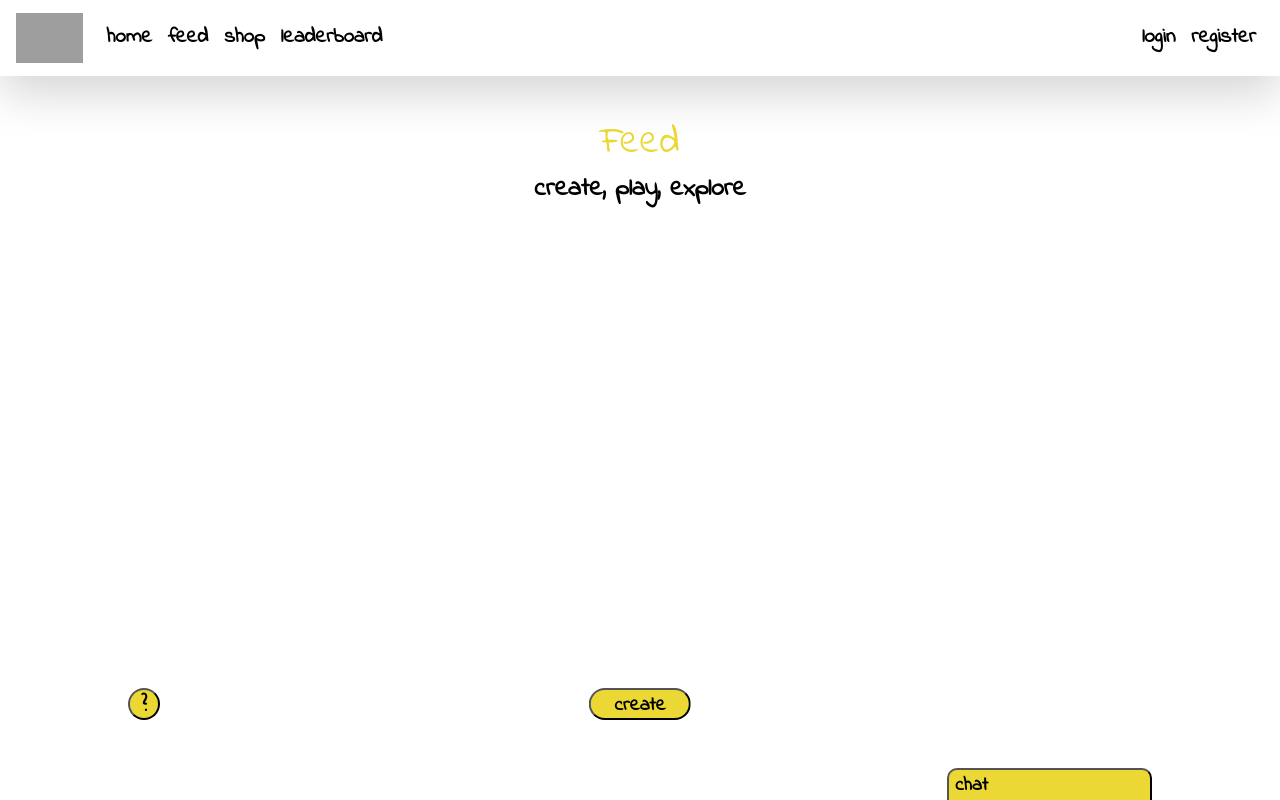
After one commit to James-h95/Webdev-project, a Flask app: page /feed in a window 1280 px wide. The commit adds this page. Run offline with Flask 3, Linux system fonts and the light colour scheme; some libraries are stand-ins or nearby versions; grey boxes are pictures that could not be loaded.

Commit message:
Finished create form to allow users to make games, ready for merging.

```diff
--- a/application/routes.py
+++ b/application/routes.py
@@ -1,7 +1,7 @@
 from application import app,db
 from flask import render_template, redirect, url_for, flash, get_flashed_messages
-from application.models import Item, User, Message
-from application.forms import RegisterForm
+from application.models import Item, User, Message, Game
+from application.forms import RegisterForm, CreateGameForm
 
 @app.route('/')
 @app.route('/home')
@@ -24,13 +24,21 @@ def play_page():
     messages = Message.query.all()
     return render_template('chat.html')
 
-app.route('/feed')
+@app.route('/feed')
 def feed_page():
     return render_template('feed.html')
 
-@app.route('/create')
+@app.route('/create', methods=['GET', 'POST'])
 def create_page():
-    return render_template('create.html')
+    form = CreateGameForm()
+    if form.validate_on_submit():
+        new_game = Game(phrase=form.phrase.data,category=form.category.data,timeLimit=form.timeLimit.data,caption=form.caption.data) # directly uses password data
+        db.session.add(new_game)
+        db.session.commit()
+        flash("Game is now live!")
+        return redirect(url_for('feed_page'))
+    return render_template('create.html', form=form)
+
 
 @app.route('/leaderboard')
 def leaderboard_page():
--- a/application/templates/base.html
+++ b/application/templates/base.html
@@ -16,7 +16,7 @@
 <!-- NAVBAR HERE-->
   <nav id="navWide" class="shadow-lg navbar navbar-expand-md navbar-dark fixed-top">
     <!--<div class="container-fluid">-->
-        <a class="navbar-brand kanit-regular" style="color: #ffffffdd; font-size: 1.4rem;"  href="{{ url_for('landing_page') }}">
+        <a class="navbar-brand kanit-regular" style="color: #ffffffdd; font-size: 1.4rem;"  href="{{ url_for('home_page') }}">
             <img src="https://pngimg.com/d/sticky_note_PNG18964.png" style="height:50px;width:auto;" alt="logo">
         </a>
         <div class="collapse navbar-collapse kanit-light" id="navbarNav">
@@ -56,21 +56,21 @@
     <!--<a class="sidebar-brand" style="color: #ffffffdd; font-size: 1.4rem;" href="#">Tic-Tac-Twist</a>-->
     <a class="sidebar-toggler">&times;</a>
     <div class="mt-3">
-        <a class='ml-3' href="{{ url_for('landing_page') }}">
+        <a class='ml-3' href="{{ url_for('home_page') }}">
             <img class='mb-4' src="https://pngimg.com/d/sticky_note_PNG18964.png" style="height:70px;width:auto;" alt="logo">
         </a>
-        <a class="nav-link" aria-current="page" href="{{ url_for('landing_page') }}">home</a>
+        <a class="nav-link" aria-current="page" href="{{ url_for('home_page') }}">home</a>
         <a class="nav-link" href="{{ url_for('feed_page') }}">feed</a>
         <a class="nav-link" href="{{ url_for('shop_page') }}">shop</a>
         <a class="nav-link mb-5" href="{{ url_for('leaderboard_page') }}">leaderboard</a>
         <a class="nav-link mt-5" href="#">login</a>
-        <a class="nav-link" href="#">register</a>
+        <a class="nav-link" href="{{ url_for('register_page') }}">register</a>
     </div>
   </div>
 
   <a class="ml-3" id="toggleBar">☰</a>
 
-
+  <script src="https://ajax.googleapis.com/ajax/libs/jquery/3.7.1/jquery.min.js"></script>
   <script>
     $(document).ready(function () {
       $("#toggleBar").on("click", function() {
@@ -100,11 +100,7 @@
 
 
 <style>
-  @import url('https://fonts.googleapis.com/css2?family=Share+Tech+Mono&display=swap');
-  @import url('https://fonts.googleapis.com/css2?family=Fira+Code:wght@300..700&family=Share+Tech+Mono&display=swap');
-  @import url('https://fonts.googleapis.com/css2?family=Kanit:ital,wght@0,100;0,200;0,300;0,400;0,500;0,600;0,700;0,800;0,900;1,100;1,200;1,300;1,400;1,500;1,600;1,700;1,800;1,900&display=swap');
-  @import url('https://fonts.googleapis.com/css2?family=M+PLUS+1+Code:wght@100..700&display=swap');
-
+  @import url('https://fonts.googleapis.com/css2?family=Indie+Flower&display=swap');
 
   body {
       background: white;
--- /dev/null
+++ b/application/templates/feed.html
@@ -0,0 +1,240 @@
+{% extends 'base.html' %}
+{% block title %}
+    Feed
+{% endblock %}
+
+{% block content %}
+    <div class="text-center pageHeading">
+        <h1>Feed</h1>
+        <h2>create, play, explore</h2>
+    </div>
+
+    <div class="text-center mt-5 gameFeed">
+    </div>
+
+    <div id="tooltip-htp"><b>How to play:</b><br>
+        1. Filter by category and difficulty level to suit your gameplay.<br>
+        2. Click on a game to play.<br>
+        3. Complete the game within the time and moves limits to earn rewards!<br><br>
+        <b>Create:</b><br>
+        1. Follow the "create" button to make your own game.<br>
+        2. Pick a category and set a word or phrase to be solved.<br>
+        3. Choose a difficulty level to determine the number of guesses and time limit.<br>
+        4. Add a caption and post to make your game live!
+    </div>
+
+    <div id="helpButton" class="text-center">
+        <button id="help">?</button>
+    </div>
+
+    <div id="createButton">
+        <a href="{{ url_for('create_page') }}"><button id="create">create</button><a>
+    </div>
+
+
+    <a href"#"><button id="chat">
+        <div class="container text-center">
+            <div class="row justify-content-between">
+                <div id="chatHeading">
+                    chat
+                </div>
+                <div class="col-4 pl-5" id="exitChat">
+                    <span id="clickToExit">x</span>
+                </div>
+            </div>
+        </div>
+    </button><a>
+    <div id="chatBody">
+    </div>
+
+    <script src="https://code.jquery.com/jquery-3.3.1.slim.min.js" integrity="sha384-q8i/X+965DzO0rT7abK41JStQIAqVgRVzpbzo5smXKp4YfRvH+8abtTE1Pi6jizo" crossorigin="anonymous"></script>
+    <script src="https://cdnjs.cloudflare.com/ajax/libs/popper.js/1.14.7/umd/popper.min.js" integrity="sha384-UO2eT0CpHqdSJQ6hJty5KVphtPhzWj9WO1clHTMGa3JDZwrnQq4sF86dIHNDz0W1" crossorigin="anonymous"></script>
+    <script src="https://stackpath.bootstrapcdn.com/bootstrap/4.3.1/js/bootstrap.min.js" integrity="sha384-JjSmVgyd0p3pXB1rRibZUAYoIIy6OrQ6VrjIEaFf/nJGzIxFDsf4x0xIM+B07jRM" crossorigin="anonymous"></script>
+    <script>
+        $(document).ready(function () {
+            var toggleUp = false;
+
+            $("#helpButton").mouseenter(function(){
+                $('#tooltip-htp').css('opacity', '100%');
+            });
+            $("#helpButton").mouseleave(function(){
+                $('#tooltip-htp').css('opacity', '0');
+            });
+            $("#chat").on("click", function(){
+                if(!toggleUp){
+                    $('#chat').height($(window).height() / 1.5);
+                    $('#chat').css('width', "40vw");
+                    $('#chatBody').height($(window).height() / 1.5 - $('#chat').height())
+                    $('#chatBody').css('width', "40vw");
+                    $('#chatHeading').css('font-size', '180%');
+                    $('#exitChat').css('font-size', '180%');
+                    $('#chat').css('cursor', 'default');
+                    $('#chatHeading').addClass('col-4 pr-5');
+                    toggleUp = true;
+                }
+            });
+            $("#clickToExit").on("click", function(){
+                event.stopPropagation();
+                $('#chat').height('');
+                $('#chat').css('width', '');
+                $('#chatBody').height('');
+                $('#chatBody').css('width', '');
+                $('#chatHeading').css('font-size', '');
+                $('#chat').css('cursor', 'pointer');
+                $('#chatHeading').removeClass('col-4 pr-5')
+                $('#exitChat').css('font-size', '');
+                toggleUp = false;
+            });
+        });
+    </script>
+
+    <style>
+        .pageHeading h1{
+            font-size: 3vw;
+            font-family: "Indie Flower", sans-serif;
+            font-weight: 500;
+            color: #ebd834;
+            margin-top: 120px;
+        }
+
+        .pageHeading h2{
+            color:black;
+            font-family: "Indie Flower", sans-serif;
+            font-weight: bold;
+            font-size:2vw;
+        }
+
+        #helpButton{
+            position:fixed;
+            bottom:10%;
+            left:10%;
+        }
+
+        #help{
+            @media screen and (max-width: 600px) {
+                height:4.5vw;
+                width:4.5vw;
+                font-size:3vw;
+            }
+            @media screen and (min-width: 601px) {
+                height:2.5vw;
+                width:2.5vw;
+                font-size:1.6vw;
+            }
+            border-radius:50%;
+            background-color:#ebd834;
+            color:black;
+            font-family: "Indie Flower", sans-serif;
+            font-weight:bold;
+            pointer-events:none;
+        }
+
+        #tooltip-htp{
+            padding:1%;
+            background-color: #fcf4ac;
+            position:absolute;
+            color:black;
+            left:10%;
+            text-align:left;
+            @media screen and (max-width: 600px) {
+                height:40vw;
+                width:30vw;
+                font-size:1.5vw;
+                bottom:15%;
+            }
+            @media screen and (min-width: 601px) {
+                height:25vw;
+                width:15vw;
+                font-size:0.8vw;
+                bottom:17%;
+            }
+            opacity:0;
+            transition:0.3s ease;
+        }
+
+        #createButton{
+            position:fixed;
+            bottom:10%;
+            left:50%;
+            transform: translate(-50%, 0);
+        }
+
+        #create{
+            border-radius:50px;
+            @media screen and (max-width: 600px) {
+                height:5vw;
+                width:14vw;
+                font-size:3vw;
+            }
+            @media screen and (min-width: 601px) {
+                height:2.5vw;
+                width:8vw;
+                font-size:1.5vw;
+            }
+            font-family: "Indie Flower", sans-serif;
+            font-weight:bold;
+            background-color: #ebd834;
+        }
+
+        #chat{
+            @media screen and (max-width: 600px) {
+                height:5vw;
+                width:14vw;
+                font-size:3vw;
+            }
+            @media screen and (min-width: 601px) {
+                height:2.5vw;
+                width:16vw;
+                font-size:1.5vw;
+            }
+            background-color: #ebd834;
+            border-bottom:none;
+            border-top-left-radius:10px;
+            border-top-right-radius:10px;
+            transition:0.5s ease;
+            position:fixed;
+            bottom:0%;
+            right: 10%;
+            display: inline-flex;
+            justify-content:center;
+        }
+
+        #chatHeading{
+            transition: 0.5s ease;
+            font-family: "Indie Flower", sans-serif;
+            font-weight:bold;
+        }
+
+        #exitChat{
+            font-size: 0;
+            font-family: "Indie Flower", sans-serif;
+            font-weight:bold;
+        }
+
+        #clickToExit{
+            cursor: pointer;
+            z-index: 2;
+        }
+
+        #chatBody{
+            @media screen and (max-width: 600px) {
+                height:5vw;
+                width:14vw;
+                font-size:3vw;
+            }
+            @media screen and (min-width: 601px) {
+                height:2.5vw;
+                width:16vw;
+                font-size:1.5vw;
+            }
+            font-family: "Indie Flower", sans-serif;
+            background-color:white;
+            border-bottom:none;
+            transition:0.5s ease;
+            position:fixed;
+            bottom:-6%;
+            right: 10%;
+            border: solid 2px black;
+        }
+    </style>
+{% endblock %}
```
Also changed, not shown: application/forms.py (+9 -2 lines), application/models.py (+23 -3 lines), application/templates/create.html (added, +105 -0 lines), application/templates/leaderboard.html (added, +167 -0 lines), application/templates/register.html (+4 -3 lines), application/templates/shop.html (+18 -5 lines).
